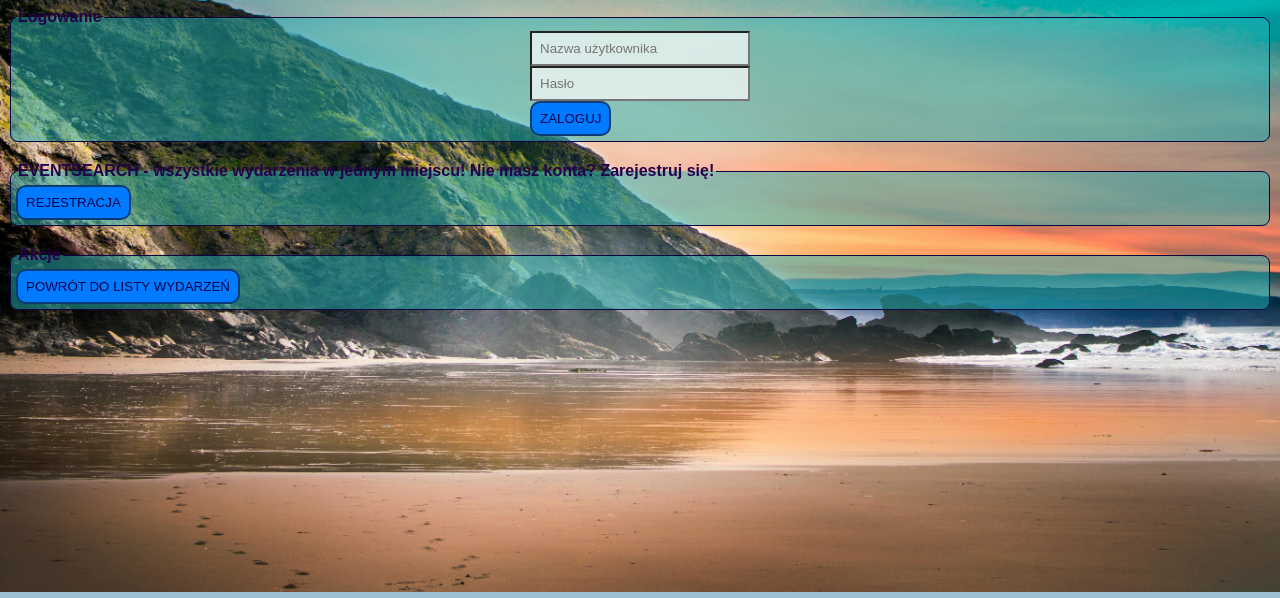
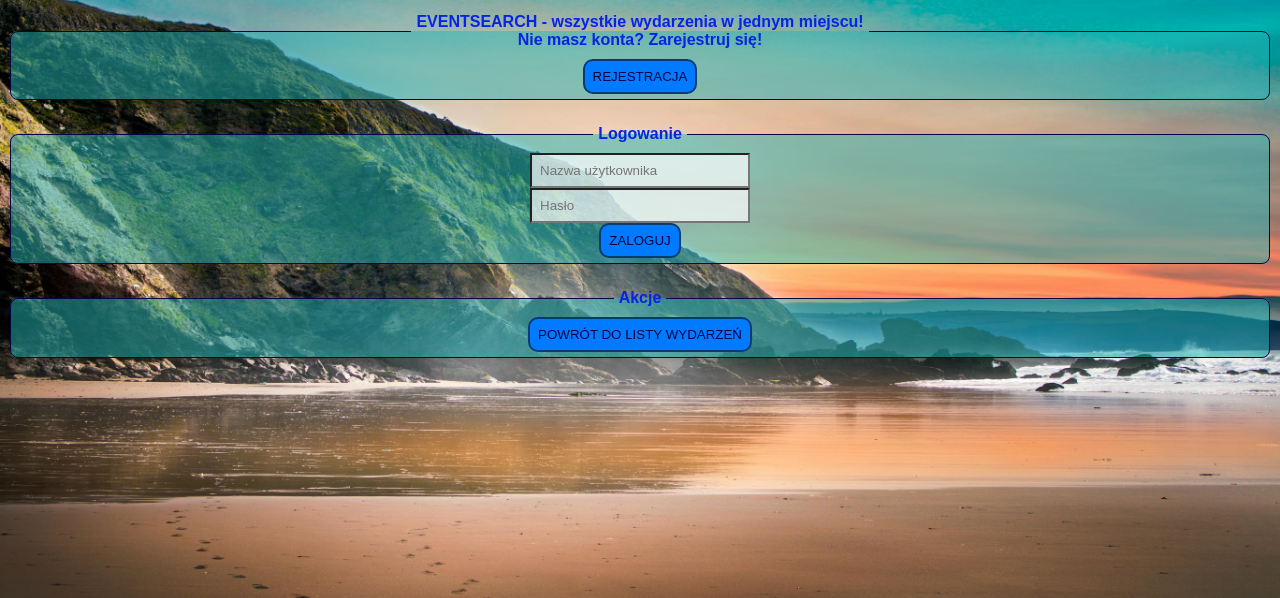
Before and after one commit to idzi-m/Event-Search, a PHP site: page /views/login.php in a window 1280 px wide. Shown: the top 598 px of the page. Run offline with PHP 8.4, Linux system fonts and the light colour scheme.

Commit message:
poprawa css + wyśrodkowanie formularzu logowanie

```diff
--- a/assets/css/style.css
+++ b/assets/css/style.css
@@ -33,18 +33,19 @@
 /* Stylowanie legend */
 .section-legend {
     font-weight: bold;
+    color: rgb(6, 36, 229);
+    margin: auto;
+    padding: 5px;
+    width: fit-content;
+    text-align: center;
+
 }
 
-.section_login {
-    background-color: rgba(37, 182, 184, 0.5);
+.section__login, .form__group{
     display: flex;
     justify-content: center;
     align-items: center;
-    width: 0.9vm;
-    margin-bottom: 20px;
-    padding: 5px;
-    border: 1px solid #080540;
-    border-radius: 8px; /* Zaokrąglone krawędzie */
+
 }
 /* Stylowanie przycisków */
 button {
--- a/views/login.php
+++ b/views/login.php
@@ -32,7 +32,12 @@ $conn->close();
 </head>
 
 <body class="content">
-<fieldset class="section_login">
+<fieldset class="section section__login">
+    <legend class="section-legend">EVENTSEARCH - wszystkie wydarzenia w jednym miejscu!<br> Nie masz konta? Zarejestruj się!</legend>
+    <button onclick="window.location.href='register.php'" class="button">REJESTRACJA</button>
+</fieldset>
+
+<fieldset class="section section__login">
     <legend class="section-legend">Logowanie</legend>
     <form method="post" action="" class="form__login">
         <div class="form__group">
@@ -54,11 +59,7 @@ $conn->close();
     ?>
 </fieldset>
 
-<fieldset class="section">
-    <legend class="section-legend">EVENTSEARCH - wszystkie wydarzenia w jednym miejscu! Nie masz konta? Zarejestruj się!</legend>
-    <button onclick="window.location.href='register.php'" class="button">REJESTRACJA</button>
-</fieldset>
-<fieldset class="section">
+<fieldset class="section section__login">
     <legend class="section-legend">Akcje</legend>
     <button onclick="window.location.href='index.php'" class="button">POWRÓT DO LISTY WYDARZEŃ</button>
 </fieldset>
```
